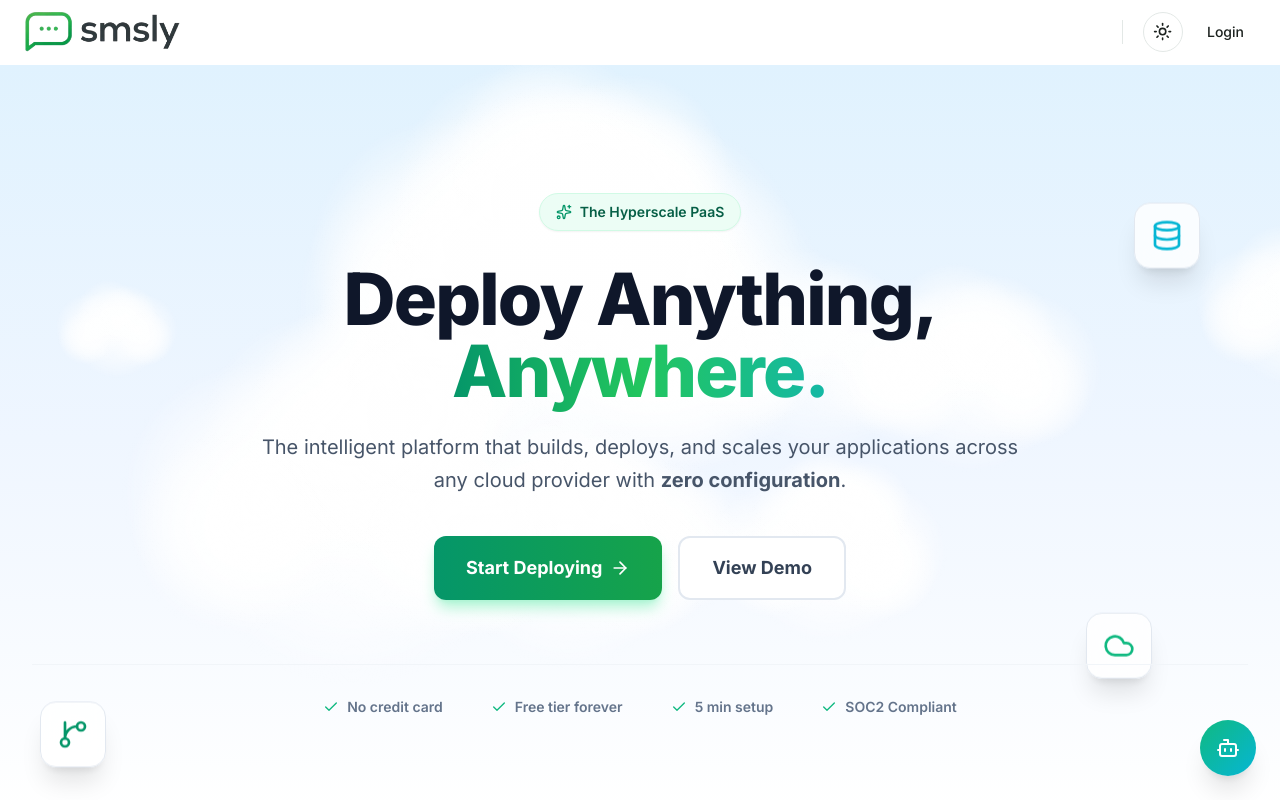
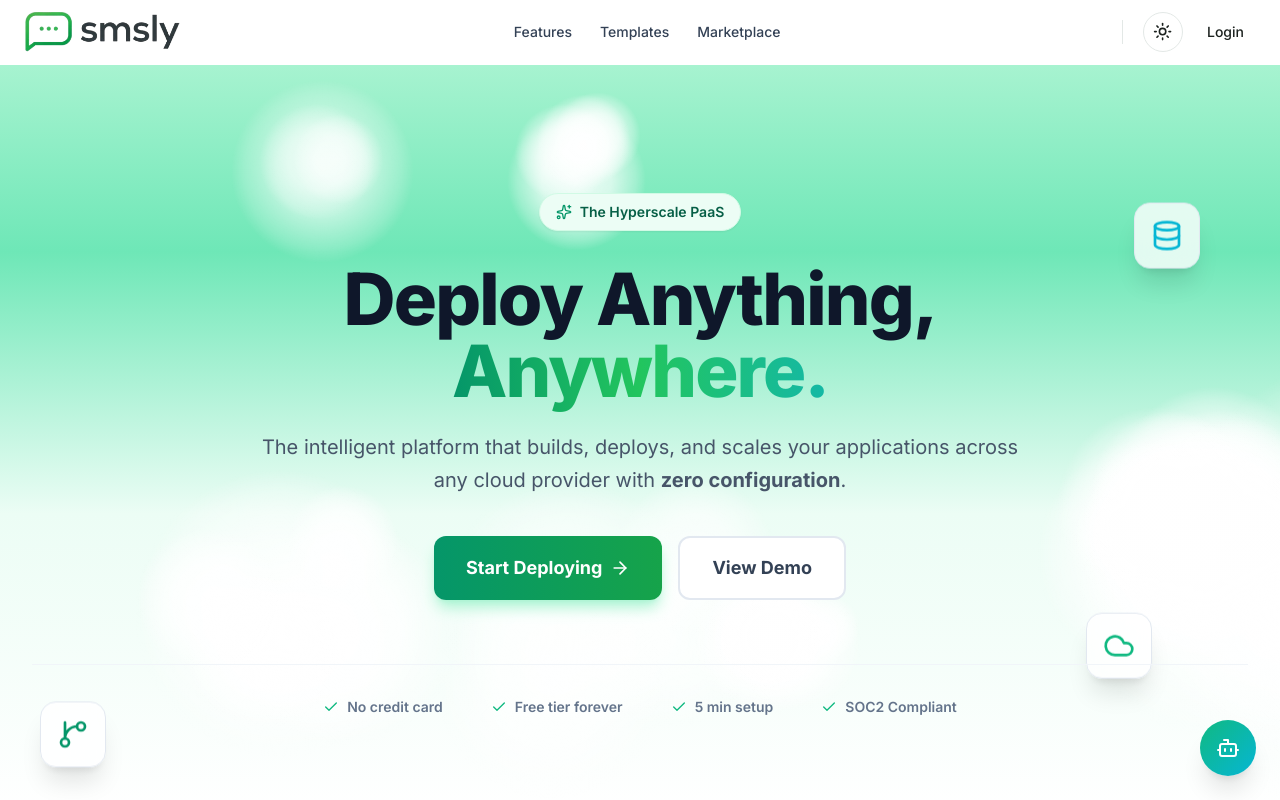
Before and after one commit to SMSLYCLOUD/smsly-hosting, a Next.js app in the folder frontend/: page / in a window 1280 px wide. Shown: the top 800 px of the page. Built offline with nearby package versions, Linux system fonts and the light colour scheme.

Commit message:
feat: green brand sweep, centered nav, official logo everywhere, random clouds, green sky

```diff
--- a/frontend/src/app/auth/callback/page.tsx
+++ b/frontend/src/app/auth/callback/page.tsx
@@ -23,7 +23,7 @@ export default function AuthCallbackPage() {
   return (
     <div className="min-h-screen flex items-center justify-center bg-slate-50 dark:bg-slate-900">
       <div className="flex flex-col items-center space-y-4">
-        <Loader2 className="h-10 w-10 text-indigo-600 animate-spin" />
+        <Loader2 className="h-10 w-10 text-emerald-600 animate-spin" />
         <p className="text-muted-foreground font-medium">Authenticating...</p>
       </div>
     </div>
--- a/frontend/src/app/forgot-password/page.tsx
+++ b/frontend/src/app/forgot-password/page.tsx
@@ -34,7 +34,7 @@ export default function ForgotPasswordPage() {
     <div className="min-h-screen flex items-center justify-center bg-slate-50 dark:bg-slate-900 p-4">
       <Card className="w-full max-w-md shadow-xl">
         <CardHeader className="text-center space-y-2">
-          <div className="mx-auto w-12 h-12 bg-indigo-600 rounded-xl flex items-center justify-center mb-4">
+          <div className="mx-auto w-12 h-12 bg-emerald-600 rounded-xl flex items-center justify-center mb-4">
             <Mail className="text-white h-6 w-6" />
           </div>
           <CardTitle className="text-2xl font-bold">Reset Password</CardTitle>
@@ -63,7 +63,7 @@ export default function ForgotPasswordPage() {
 
               <Button
                 type="submit"
-                className="w-full bg-indigo-600 hover:bg-indigo-700 text-white"
+                className="w-full bg-emerald-600 hover:bg-emerald-700 text-white"
                 disabled={loading}
               >
                 {loading ? (
--- a/frontend/src/app/get-started/page.tsx
+++ b/frontend/src/app/get-started/page.tsx
@@ -56,8 +56,8 @@ export default function LivingOnboarding() {
 
                     {loading && (
                         <div className="text-center animate-in fade-in zoom-in duration-500">
-                            <div className="inline-flex items-center gap-2 px-3 py-1 rounded-full bg-indigo-100 text-indigo-800 text-xs font-bold uppercase tracking-wider mb-6 border border-indigo-200">
-                                <span className="w-2 h-2 rounded-full bg-indigo-500 animate-pulse" />
+                            <div className="inline-flex items-center gap-2 px-3 py-1 rounded-full bg-emerald-100 text-emerald-800 text-xs font-bold uppercase tracking-wider mb-6 border border-emerald-200">
+                                <span className="w-2 h-2 rounded-full bg-emerald-500 animate-pulse" />
                                 Powered by Jules AI
                             </div>
                             <Card className="p-4 bg-card flex items-center gap-2 text-muted-foreground">
--- a/frontend/src/app/page.tsx
+++ b/frontend/src/app/page.tsx
@@ -222,8 +222,9 @@ export default function Home() {
         <main className="min-h-screen bg-white dark:bg-slate-950">
             <Navbar />
 
-            {/* HERO SECTION */}
-            <section className="relative pt-32 pb-24 overflow-hidden bg-gradient-to-b from-sky-100 via-blue-50 to-white dark:from-slate-900 dark:via-slate-900 dark:to-slate-950">
+            <section className="relative pt-32 pb-24 overflow-hidden" style={{ background: 'linear-gradient(to bottom, #a7f3d0, #6ee7b7 25%, #ecfdf5 60%, #ffffff)' }}>
+                {/* Dark mode override */}
+                <div className="absolute inset-0 bg-gradient-to-b from-slate-900 via-slate-800 to-slate-950 dark:block hidden" />
                 {/* Cloud Animation */}
                 <div className="absolute inset-0 z-0">
                     <CloudHeroAnimation />
--- a/frontend/src/app/register/page.tsx
+++ b/frontend/src/app/register/page.tsx
@@ -1,6 +1,7 @@
 "use client";
 
 import Link from "next/link";
+import Image from "next/image";
 import { Button } from "@/components/ui/button";
 import { Card, CardContent, CardDescription, CardFooter, CardHeader, CardTitle } from "@/components/ui/card";
 import { Github, Chrome } from "lucide-react";
@@ -13,8 +14,8 @@ export default function RegisterPage() {
         <div className="min-h-screen flex items-center justify-center bg-slate-50 dark:bg-slate-900 p-4">
             <Card className="w-full max-w-md shadow-xl border-slate-200 dark:border-slate-800">
                 <CardHeader className="text-center space-y-2">
-                    <div className="mx-auto w-12 h-12 bg-indigo-600 rounded-xl flex items-center justify-center mb-4">
-                        <span className="text-white font-bold text-xl">S</span>
+                    <div className="mx-auto mb-4">
+                        <Image src="/images/logo.png" alt="SMSLY" width={120} height={40} className="h-10 w-auto mx-auto" />
                     </div>
                     <CardTitle className="text-2xl font-bold tracking-tight">Create your account</CardTitle>
                     <CardDescription>
@@ -46,7 +47,7 @@ export default function RegisterPage() {
                         </div>
                     </div>
 
-                    <Button className="w-full h-11 bg-indigo-600 hover:bg-indigo-700 text-white" asChild>
+                    <Button className="w-full h-11 bg-emerald-600 hover:bg-emerald-700 text-white" asChild>
                         <a href={`${BACKEND_URL}/accounts/signup/`}>
                             Sign up with Email
                         </a>
--- a/frontend/src/components/animations/CloudHeroAnimation.tsx
+++ b/frontend/src/components/animations/CloudHeroAnimation.tsx
@@ -9,6 +9,7 @@ interface Cloud {
   speed: number;
   opacity: number;
   phase: number;
+  drift: number;
   blobs: { ox: number; oy: number; r: number }[];
 }
 
@@ -17,28 +18,41 @@ export function CloudHeroAnimation() {
   const animRef = useRef<number>(0);
   const mouseRef = useRef({ x: -1000, y: -1000 });
 
-  const createCloud = useCallback((w: number, h: number, large?: boolean): Cloud => {
-    const radius = large ? (100 + Math.random() * 140) : (50 + Math.random() * 80);
+  const createCloud = useCallback((w: number, h: number): Cloud => {
+    // Truly random sizes — from small wisps to giant formations
+    const sizeRoll = Math.random();
+    const radius = sizeRoll > 0.7
+      ? (140 + Math.random() * 160) // 30% chance: big cloud
+      : sizeRoll > 0.3
+        ? (70 + Math.random() * 80) // 40% chance: medium cloud
+        : (30 + Math.random() * 50); // 30% chance: small wisp
+
+    // Random number of blobs (3-12)
+    const blobCount = 3 + Math.floor(Math.random() * 10);
     const blobs: { ox: number; oy: number; r: number }[] = [];
-    // Flat bottom, bumpy top — like real clouds
-    blobs.push({ ox: 0, oy: 0, r: radius * 0.85 });
-    blobs.push({ ox: -radius * 0.5, oy: -radius * 0.1, r: radius * 0.65 });
-    blobs.push({ ox: radius * 0.45, oy: -radius * 0.05, r: radius * 0.7 });
-    blobs.push({ ox: -radius * 0.15, oy: -radius * 0.4, r: radius * 0.6 });
-    blobs.push({ ox: radius * 0.2, oy: -radius * 0.35, r: radius * 0.55 });
-    blobs.push({ ox: -radius * 0.6, oy: radius * 0.1, r: radius * 0.5 });
-    blobs.push({ ox: radius * 0.55, oy: radius * 0.1, r: radius * 0.5 });
-    if (large) {
-      blobs.push({ ox: 0, oy: -radius * 0.55, r: radius * 0.5 });
-      blobs.push({ ox: radius * 0.35, oy: -radius * 0.5, r: radius * 0.45 });
+
+    // Central body
+    blobs.push({ ox: 0, oy: 0, r: radius * (0.6 + Math.random() * 0.4) });
+
+    // Random additional blobs — no two clouds look the same
+    for (let i = 1; i < blobCount; i++) {
+      const angle = Math.random() * Math.PI * 2;
+      const dist = Math.random() * radius * 0.8;
+      blobs.push({
+        ox: Math.cos(angle) * dist,
+        oy: Math.sin(angle) * dist * 0.5 - Math.random() * radius * 0.3, // bias upward
+        r: radius * (0.25 + Math.random() * 0.55),
+      });
     }
+
     return {
       x: Math.random() * (w + radius * 4) - radius * 2,
-      y: h * 0.2 + Math.random() * h * 0.5,
+      y: h * 0.1 + Math.random() * h * 0.7,
       radius,
-      speed: large ? (0.15 + Math.random() * 0.2) : (0.25 + Math.random() * 0.4),
-      opacity: large ? 0.85 : (0.5 + Math.random() * 0.3),
+      speed: 0.08 + Math.random() * 0.4 + (sizeRoll > 0.7 ? 0 : 0.15), // big ones slower
+      opacity: 0.5 + Math.random() * 0.45,
       phase: Math.random() * Math.PI * 2,
+      drift: (Math.random() - 0.5) * 0.15, // vertical drift
       blobs,
     };
   }, []);
@@ -64,28 +78,28 @@ export function CloudHeroAnimation() {
     const init = () => {
       resize();
       clouds.length = 0;
-      // Big fluffy background clouds
-      for (let i = 0; i < 5; i++) clouds.push(createCloud(w, h, true));
-      // Smaller foreground clouds
-      for (let i = 0; i < 6; i++) clouds.push(createCloud(w, h, false));
+      // Random count: 8-14 clouds
+      const count = 8 + Math.floor(Math.random() * 7);
+      for (let i = 0; i < count; i++) clouds.push(createCloud(w, h));
     };
 
     const drawCloud = (cloud: Cloud) => {
-      const bobY = Math.sin(t * 0.0006 + cloud.phase) * 6;
+      const bobY = Math.sin(t * 0.0004 + cloud.phase) * 8;
+      const wobbleX = Math.sin(t * 0.0003 + cloud.phase * 2) * 3;
       const isDark = document.documentElement.classList.contains('dark');
 
       for (const blob of cloud.blobs) {
-        const bx = cloud.x + blob.ox;
+        const bx = cloud.x + blob.ox + wobbleX;
         const by = cloud.y + blob.oy + bobY;
-        const gradient = ctx.createRadialGradient(bx, by, blob.r * 0.1, bx, by, blob.r);
+        const gradient = ctx.createRadialGradient(bx, by, 0, bx, by, blob.r);
         if (isDark) {
-          gradient.addColorStop(0, `rgba(148,163,184,${cloud.opacity * 0.3})`);
-          gradient.addColorStop(0.6, `rgba(100,116,139,${cloud.opacity * 0.15})`);
+          gradient.addColorStop(0, `rgba(148,163,184,${cloud.opacity * 0.2})`);
+          gradient.addColorStop(0.7, `rgba(100,116,139,${cloud.opacity * 0.08})`);
           gradient.addColorStop(1, 'rgba(71,85,105,0)');
         } else {
           gradient.addColorStop(0, `rgba(255,255,255,${cloud.opacity})`);
-          gradient.addColorStop(0.5, `rgba(255,255,255,${cloud.opacity * 0.7})`);
-          gradient.addColorStop(0.8, `rgba(255,255,255,${cloud.opacity * 0.3})`);
+          gradient.addColorStop(0.5, `rgba(255,255,255,${cloud.opacity * 0.8})`);
+          gradient.addColorStop(0.85, `rgba(255,255,255,${cloud.opacity * 0.3})`);
           gradient.addColorStop(1, 'rgba(255,255,255,0)');
         }
         ctx.beginPath();
@@ -101,17 +115,25 @@ export function CloudHeroAnimation() {
 
       for (const cloud of clouds) {
         cloud.x += cloud.speed;
+        cloud.y += cloud.drift;
+
+        // Wrap around
         if (cloud.x > w + cloud.radius * 3) {
           cloud.x = -cloud.radius * 3;
-          cloud.y = h * 0.2 + Math.random() * h * 0.5;
+          cloud.y = h * 0.1 + Math.random() * h * 0.7;
         }
+        // Keep within vertical bounds
+        if (cloud.y < -cloud.radius || cloud.y > h + cloud.radius) {
+          cloud.drift *= -1;
+        }
+
         // Mouse push
         const dx = cloud.x - mouseRef.current.x;
         const dy = cloud.y - mouseRef.current.y;
         const dist = Math.hypot(dx, dy);
         if (dist < 200 && dist > 0) {
-          cloud.x += (dx / dist) * 1.2;
-          cloud.y += (dy / dist) * 0.6;
+          cloud.x += (dx / dist) * 1.5;
+          cloud.y += (dy / dist) * 0.8;
         }
         drawCloud(cloud);
       }
--- a/frontend/src/components/layout/Navbar.tsx
+++ b/frontend/src/components/layout/Navbar.tsx
@@ -52,10 +52,15 @@ export function Navbar() {
     router.push('/login');
   };
 
-  const navLinks = [
+  const publicLinks = [
+    { href: '/#features', label: 'Features' },
+    { href: '/templates', label: 'Templates' },
+    { href: '/store', label: 'Marketplace' },
+  ];
+
+  const authLinks = [
     { href: '/dashboard', label: 'Dashboard', icon: Home },
     { href: '/services', label: 'Services', icon: Layout },
-    { href: '/store', label: 'Marketplace', icon: Box },
     { href: '/deployments', label: 'Deployments', icon: Rocket },
     { href: '/topology', label: 'Topology', icon: Globe },
     { href: '/settings', label: 'Settings', icon: Settings },
@@ -63,24 +68,40 @@ export function Navbar() {
 
   return (
     <nav
-        className={`sticky top-0 z-50 w-full border-b transition-all duration-300 ${
+        className={`sticky top-0 z-50 w-full transition-all duration-300 backdrop-blur-md ${
             isScrolled
-            ? 'bg-background/80 backdrop-blur-md shadow-sm border-border'
-            : 'bg-background/0 border-transparent'
+            ? 'bg-white/30 dark:bg-slate-950/30 shadow-sm border-b border-white/20'
+            : 'bg-transparent border-b border-transparent'
         }`}
     >
-      <div className="container flex h-16 items-center justify-between max-w-7xl mx-auto px-4 sm:px-6">
+      <div className="container flex h-16 items-center max-w-7xl mx-auto px-4 sm:px-6">
 
-        {/* Logo */}
-        <div className="flex items-center">
-            <Link href="/" className="mr-8 flex items-center group">
+        {/* Logo - Left */}
+        <Link href="/" className="flex items-center group flex-shrink-0">
             <Image src="/images/logo.png" alt="SMSLY" width={120} height={40} className="h-10 w-auto" priority />
         </Link>
 
-            {/* Desktop Nav - Only show when authenticated */}
-            {user && (
-            <nav className="hidden md:flex items-center space-x-1">
-                {navLinks.map((link) => {
+        {/* Public Nav Links - Center */}
+        <nav className="hidden md:flex items-center justify-center flex-1 space-x-1">
+            {publicLinks.map((link) => {
+                const isActive = pathname === link.href;
+                return (
+                    <Link
+                        key={link.href}
+                        href={link.href}
+                        className={`
+                            px-3 py-2 rounded-md text-sm font-medium transition-colors
+                            ${isActive
+                                ? 'text-emerald-600 dark:text-emerald-400'
+                                : 'text-slate-700 dark:text-slate-300 hover:text-emerald-600 dark:hover:text-emerald-400'}
+                        `}
+                    >
+                        {link.label}
+                    </Link>
+                );
+            })}
+            {/* Auth links inline when logged in */}
+            {user && authLinks.map((link) => {
                 const Icon = link.icon;
                 const isActive = pathname === link.href;
                 return (
@@ -105,11 +126,9 @@ export function Navbar() {
                             />
                         )}
                     </Link>
-                    )
+                );
             })}
         </nav>
-            )}
-        </div>
 
         {/* Right Side Buttons (Desktop) */}
         <div className="hidden md:flex items-center space-x-3">
@@ -206,7 +225,7 @@ export function Navbar() {
                 <div className="p-4 space-y-4">
                     {user && (
                     <nav className="flex flex-col space-y-2">
-                        {navLinks.map((link) => (
+                        {authLinks.map((link) => (
                              <Link
                                 key={link.href}
                                 href={link.href}
--- a/frontend/src/components/logs/LogsTab.tsx
+++ b/frontend/src/components/logs/LogsTab.tsx
@@ -66,8 +66,8 @@ export function LogsTab({ deployment }: { deployment: Deployment | null }) {
                 {logType === 'BUILD' && (
                     <>
                         {deployment?.ai_diagnosis && (
-                            <div className="bg-indigo-500/10 border-l-2 border-indigo-500 p-4 mb-6 text-indigo-200 rounded-r-lg">
-                                <strong className="flex items-center gap-2 mb-2 text-indigo-400 font-sans uppercase tracking-wider text-[10px]">
+                            <div className="bg-emerald-500/10 border-l-2 border-emerald-500 p-4 mb-6 text-emerald-200 rounded-r-lg">
+                                <strong className="flex items-center gap-2 mb-2 text-emerald-400 font-sans uppercase tracking-wider text-[10px]">
                                     <Zap size={12} /> AI Insight
                                 </strong>
                                 {deployment.ai_diagnosis}
--- a/frontend/src/components/sidebar.tsx
+++ b/frontend/src/components/sidebar.tsx
@@ -47,7 +47,7 @@ export function Sidebar() {
         <Link href="/dashboard" className="flex items-center pl-3 mb-14">
           <div className="relative w-8 h-8 mr-4">
             {/* Logo Placeholder */}
-            <div className="w-8 h-8 bg-indigo-500 rounded-lg flex items-center justify-center font-bold">S</div>
+            <div className="w-8 h-8 bg-emerald-500 rounded-lg flex items-center justify-center font-bold">S</div>
           </div>
           <h1 className="text-2xl font-bold">SMSLY</h1>
         </Link>
@@ -62,7 +62,7 @@ export function Sidebar() {
               )}
             >
               <div className="flex items-center flex-1">
-                <route.icon className={cn("h-5 w-5 mr-3", route.active ? "text-indigo-400" : "text-zinc-400")} />
+                <route.icon className={cn("h-5 w-5 mr-3", route.active ? "text-emerald-400" : "text-zinc-400")} />
                 {route.label}
               </div>
             </Link>
```
Also changed, not shown: frontend/src/app/login/page.tsx (+5 -4 lines). Lines whose indentation alone changed are shown as unchanged.
